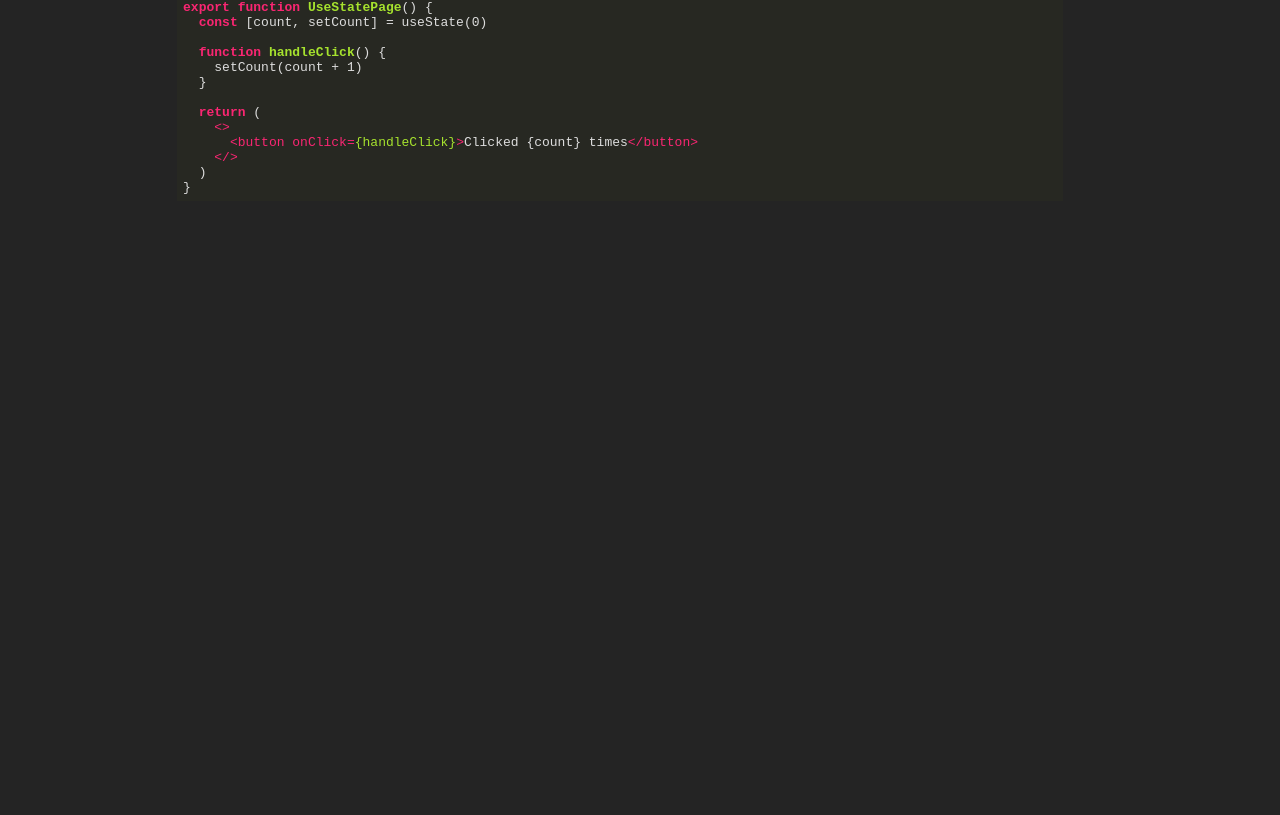
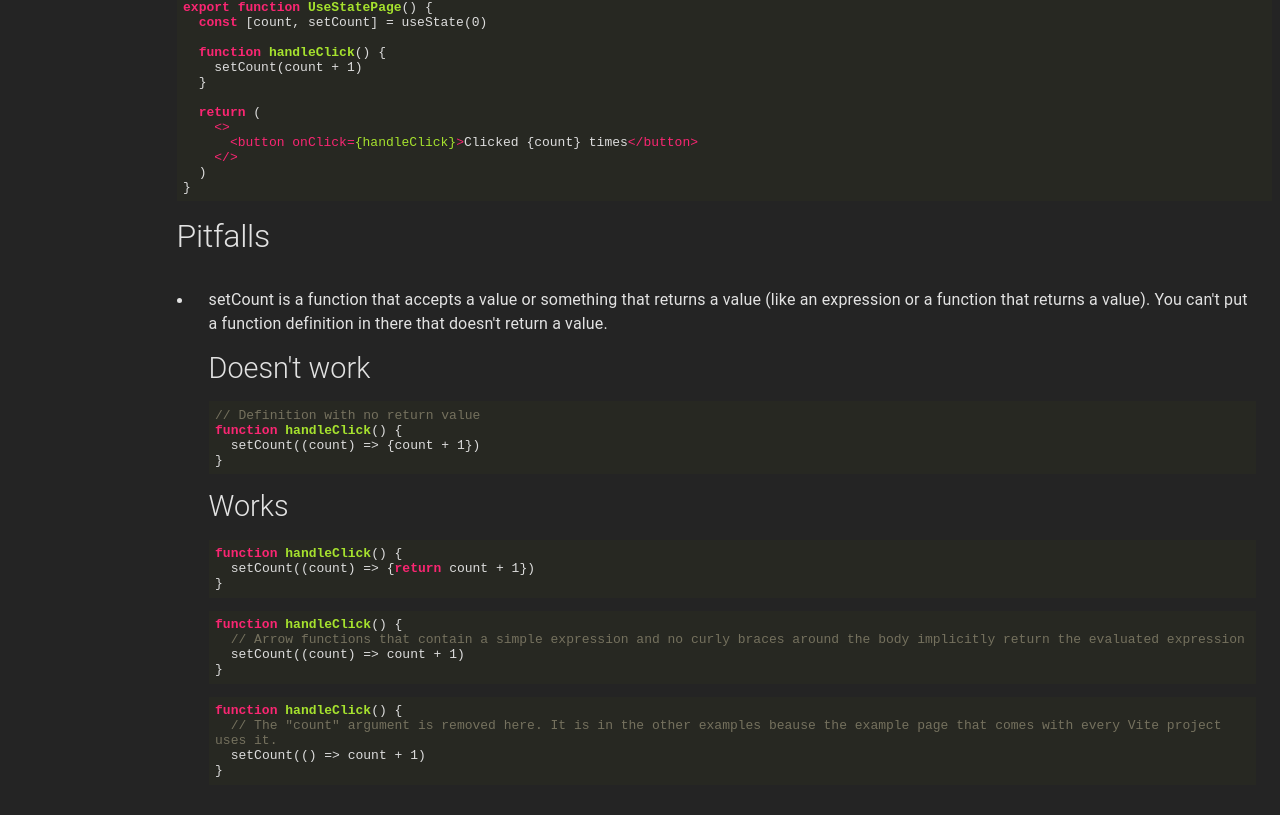
Before and after one commit to arpeggios/personal-knowledge-base, a React (Vite) app: page /react/useStatePage in a window 1280 px wide. Shown: the part 255-1070 px from the top of the page. Before the commit the page ends 800 px from the top, so only its background shows below. Built offline with nearby package versions, Linux system fonts and the light colour scheme.

Commit message:
added pitfalls section for useState page; added heading styles to theme

```diff
--- a/src/pages/UseStatePage.jsx
+++ b/src/pages/UseStatePage.jsx
@@ -1,11 +1,10 @@
-import { Typography, Link } from "@mui/material"
+import { Typography, Link, List, ListItem, Box } from '@mui/material'
 import { Light as SyntaxHighlighter } from 'react-syntax-highlighter'
 import js from 'react-syntax-highlighter/dist/esm/languages/hljs/javascript'
-// import { monokai } from 'react-syntax-highlighter/dist/esm/styles/prism'
 import { monokai } from 'react-syntax-highlighter/dist/esm/styles/hljs'
-import {useState} from 'react'
+import { useState } from 'react'
 
-const codeSample = `export function UseStatePage() {
+const codeExample = `export function UseStatePage() {
   const [count, setCount] = useState(0)
 
   function handleClick() {
@@ -19,6 +18,27 @@ const codeSample = `export function UseStatePage() {
   )
 }`
 
+const codeDoesNotWork1 = `// Definition with no return value
+function handleClick() {
+  setCount((count) => {count + 1})
+}`
+
+
+const codeWorks1 = `function handleClick() {
+  setCount((count) => {return count + 1})
+}`
+
+const codeWorks2 = `function handleClick() {
+  // Arrow functions that contain a simple expression and no curly braces around the body implicitly return the evaluated expression
+  setCount((count) => count + 1)
+}`
+
+const codeWorks3 = `function handleClick() {
+  // The "count" argument is removed here. It is in the other examples beause the example page that comes with every Vite project uses it.
+  setCount(() => count + 1)
+}
+`
+
 SyntaxHighlighter.registerLanguage('javascript', js)
 
 export function UseStatePage() {
@@ -30,12 +50,30 @@ export function UseStatePage() {
 
   return (
     <>
-      <Typography variant="h1">useState()</Typography>
-      <Typography><Link href="https://react.dev/reference/react/useState" target='_blank'>Official doc</Link></Typography>
+      <Typography variant='h1'>useState()</Typography>
+      <Typography><Link href='https://react.dev/reference/react/useState' target='_blank'>Official doc</Link></Typography>
       <Typography>The most common React Hook. State is data that can change. When state changes, the component and its children reload.</Typography>
-      <Typography variant="h2">Example</Typography>
-      <button onClick={handleClick}>Clicked {count} times</button>
-      <SyntaxHighlighter language="javascript" style={monokai} wrapLongLines>{codeSample}</SyntaxHighlighter>
+      <Box component='section'>
+        <Typography variant='h2'>Example</Typography>
+        <button onClick={handleClick}>Clicked {count} times</button>
+        <SyntaxHighlighter language='javascript' style={monokai} wrapLongLines>{codeExample}</SyntaxHighlighter>
+      </Box>
+      <Box component='section'>
+        <Typography variant='h2'>Pitfalls</Typography>
+        <List sx={{ listStyleType: 'disc', pl: 2 }}>
+          <ListItem sx={{ display: 'list-item' }}>
+            <Typography>
+              setCount is a function that accepts a value or something that returns a value (like an expression or a function that returns a value). You can't put a function definition in there that doesn't return a value.
+            </Typography>
+            <Typography variant='h3'>Doesn't work</Typography>
+            <SyntaxHighlighter language='javascript' style={monokai}>{codeDoesNotWork1}</SyntaxHighlighter>
+            <Typography variant='h3'>Works</Typography>
+            <SyntaxHighlighter language='javascript' style={monokai} wrapLongLines>{codeWorks1}</SyntaxHighlighter>
+            <SyntaxHighlighter language='javascript' style={monokai} wrapLongLines>{codeWorks2}</SyntaxHighlighter>
+            <SyntaxHighlighter language='javascript' style={monokai} wrapLongLines>{codeWorks3}</SyntaxHighlighter>
+          </ListItem>
+        </List>
+      </Box>
     </>
   )
 }
--- a/src/theme.js
+++ b/src/theme.js
@@ -1,14 +1,39 @@
 import { createTheme } from "@mui/material";
+
+const headingFontWeight = 300,
+headingMargin = '1rem 0'
 
 export const theme = createTheme({
   typography: {
     h1: {
       fontSize: "3rem",
-      margin: "1rem auto"
+      margin: headingMargin,
+      fontWeight: headingFontWeight,
     },
     h2: {
       fontSize: "2rem",
-      margin: "1rem 0"
+      margin: headingMargin,
+      fontWeight: headingFontWeight,
+    },
+    h3: {
+      fontSize: "1.8rem",
+      margin: headingMargin,
+      fontWeight: headingFontWeight,
+    },
+    h4: {
+      fontSize: "1.6rem",
+      margin: headingMargin,
+      fontWeight: headingFontWeight,
+    },
+    h5: {
+      fontSize: "1.4rem",
+      margin: headingMargin,
+      fontWeight: headingFontWeight,
+    },
+    h6: {
+      fontSize: "1.2rem",
+      margin: headingMargin,
+      fontWeight: headingFontWeight,
     }
   }
 })
```
